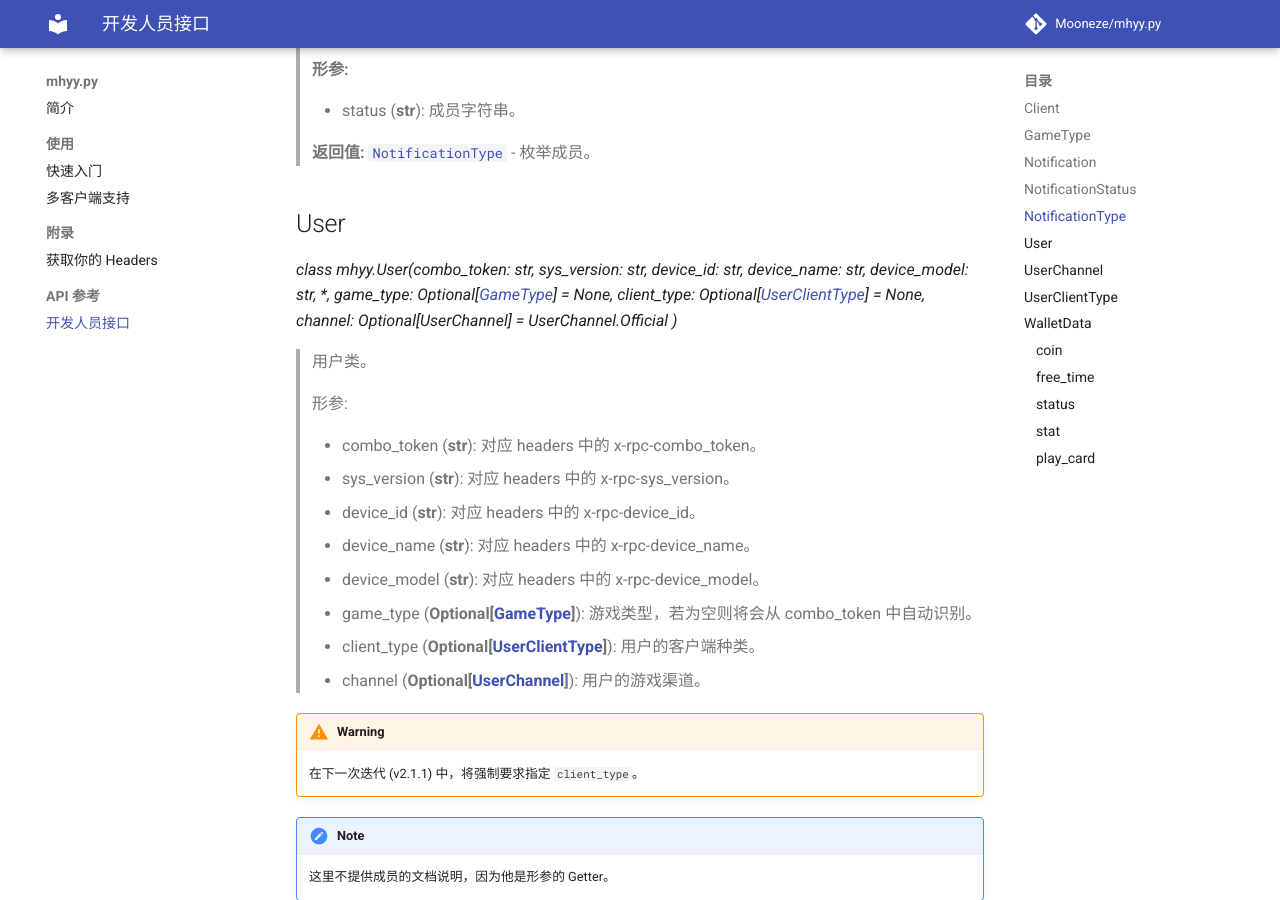
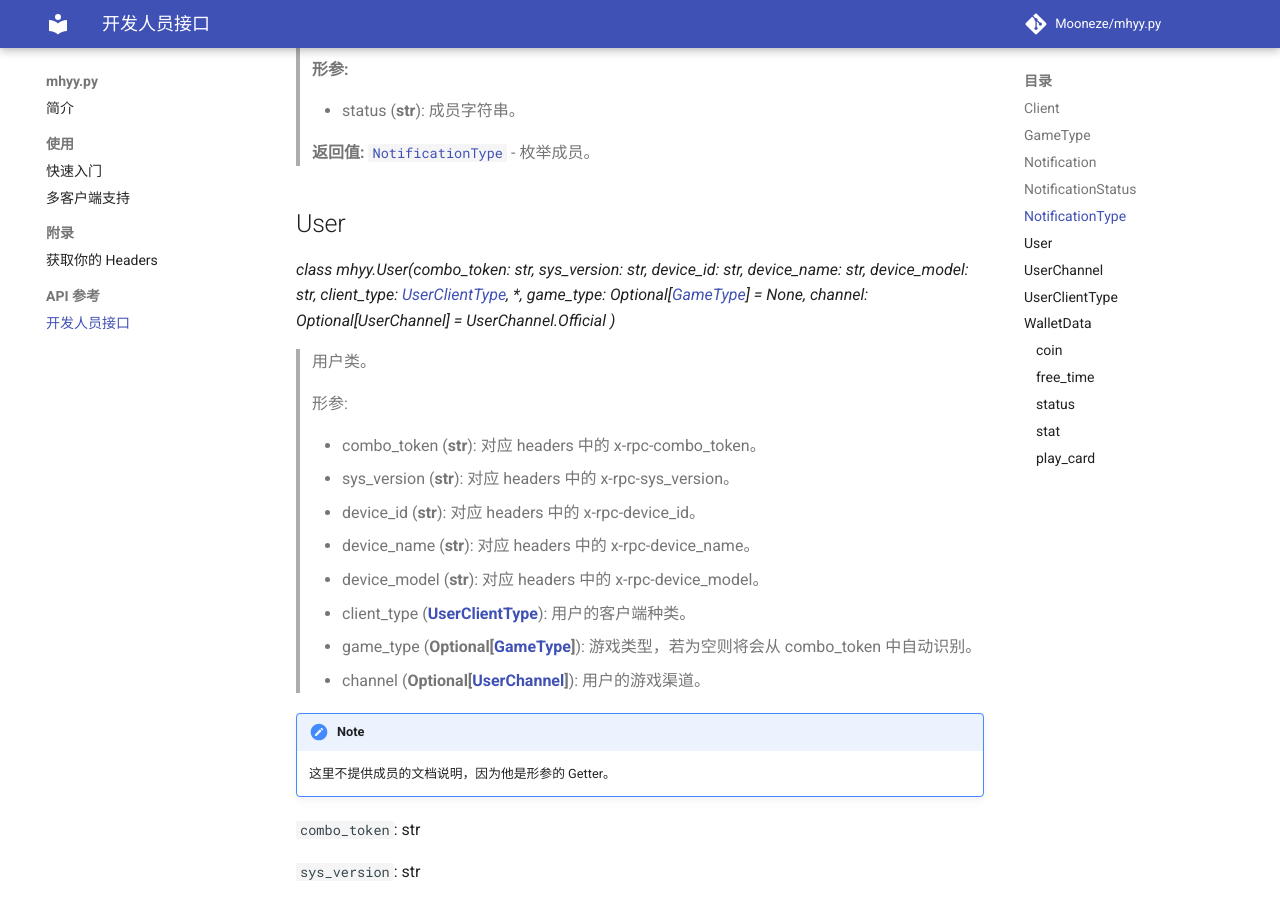
Before and after one commit to Mooneze/mhyy.py, an MkDocs documentation site: the page built from docs/api/interface.md, in a window 1280 px wide and 900 px high, scrolled down 3673 px. Built offline with MkDocs 1.6.1 and Material for MkDocs 9.7.7, drawn with Linux system fonts in a browser that asks for light colours; comment, search, counter and statistics services are not loaded.

Commit message:
chore(user): update to `2.1.1`

```diff
--- a/docs/api/interface.md
+++ b/docs/api/interface.md
@@ -165,8 +165,8 @@ _class mhyy.NotificationType_
 ## User
 
 _class mhyy.User(combo_token: str, sys_version: str, device_id: str, device_name: str, device_model: str,
-*, game_type: Optional[[GameType](#gametype)] = None, client_type: Optional[[UserClientType](#userclienttype)] =
-None, channel: Optional[UserChannel] = UserChannel.Official
+client_type: [UserClientType](#userclienttype), *, game_type: Optional[[GameType](#gametype)] = None,
+channel: Optional[UserChannel] = UserChannel.Official
 )_
 
 > 用户类。
@@ -178,13 +178,9 @@ None, channel: Optional[UserChannel] = UserChannel.Official
 > - device_id (**str**): 对应 headers 中的 x-rpc-device_id。
 > - device_name (**str**): 对应 headers 中的 x-rpc-device_name。
 > - device_model (**str**): 对应 headers 中的 x-rpc-device_model。
+> - client_type (**[UserClientType](#userclienttype)**): 用户的客户端种类。
 > - game_type (**Optional[[GameType](#gametype)]**): 游戏类型，若为空则将会从 combo_token 中自动识别。
-> - client_type (**Optional[[UserClientType](#userclienttype)]**): 用户的客户端种类。
 > - channel (**Optional[[UserChannel](#userchannel)]**): 用户的游戏渠道。
-
-!!! Warning
-
-    在下一次迭代 (v2.1.1) 中，将强制要求指定 `client_type`。
 
 !!! Note
 
--- a/pyproject.toml
+++ b/pyproject.toml
@@ -4,7 +4,7 @@ build-backend = "setuptools.build_meta"
 
 [project]
 name = "mhyy.py"
-version = "2.1.0"
+version = "2.1.1"
 authors = [
     { name = "GuangChen2333", email = "guangchenworks@outlook.com" },
 ]
```
Also changed, not shown: 1 other file.
